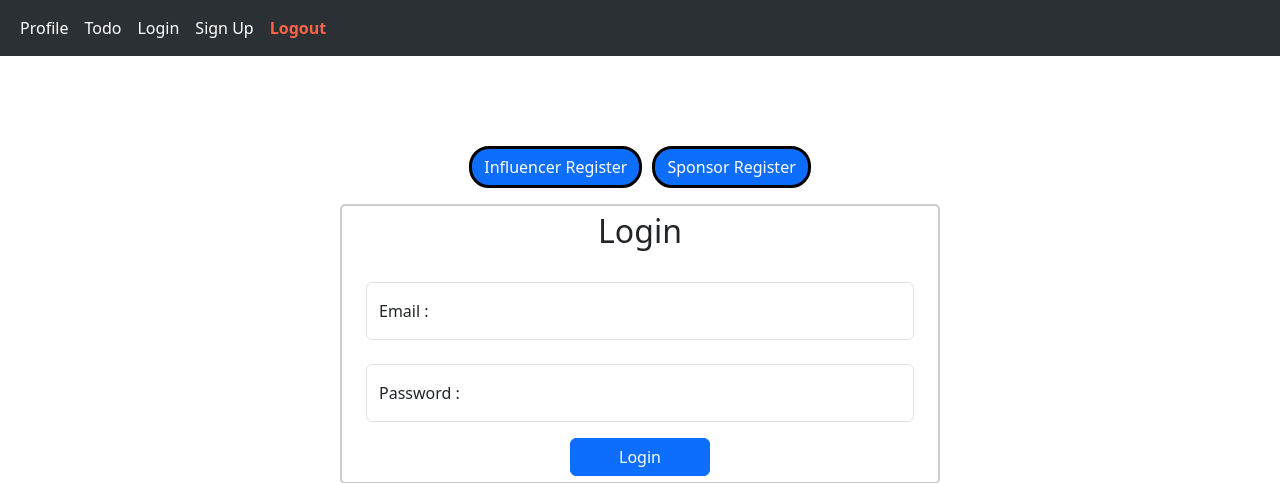
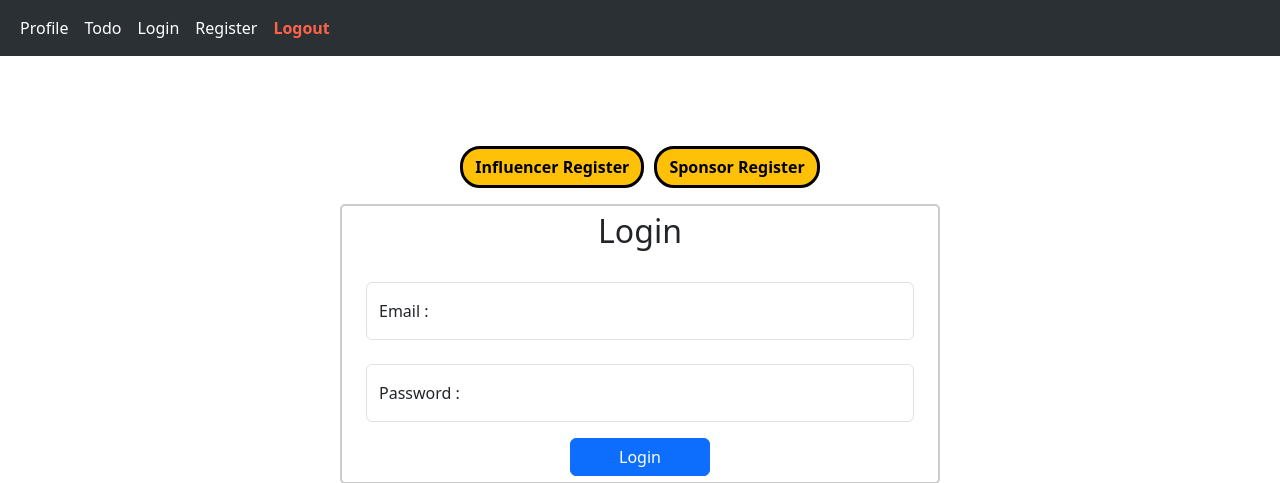
Before and after one commit to Rubix-av/IESCP, a Flask app: page /login in a window 1280 px wide. Shown: the top 483 px of the page. Run offline with Flask 3, Linux system fonts and the light colour scheme.

Commit message:
Changed titles

```diff
--- a/website/static/login.css
+++ b/website/static/login.css
@@ -19,10 +19,12 @@
     border: solid;
     border-width: 3px;
     border-color: black;
+    font-weight: bold;
 }
 #sponsor-register{
     border-radius: 20px;
     border: solid;
     border-width: 3px;
     border-color: black;
+    font-weight: bold;
 }
--- a/website/templates/base.html
+++ b/website/templates/base.html
@@ -38,7 +38,7 @@
         <a href="/profile" class="nav-link active">Profile</a>
         <a href="/todo" class="nav-link active">Todo</a>
         <a href="/login" class="nav-link active">Login</a>
-        <a href="/sign-up" class="nav-link active">Sign Up</a>
+        <a href="/register" class="nav-link active">Register</a>
         <a href="/logout" class="nav-link active" style="color: rgb(255, 99, 71);"><strong>Logout</strong></a>
 
       </div>
--- a/website/templates/login.html
+++ b/website/templates/login.html
@@ -2,8 +2,8 @@
 
 {% block content %}
 <div id="login-register-buttons">
-    <a href="/influencer-register" type="button" class="btn btn-primary" id="influencer-register">Influencer Register</a>
-    <a href="/sponsor-register" type="button" class="btn btn-primary" id="sponsor-register">Sponsor Register</a>
+    <a href="/influencer-register" type="button" class="btn btn-warning" id="influencer-register">Influencer Register</a>
+    <a href="/sponsor-register" type="button" class="btn btn-warning" id="sponsor-register">Sponsor Register</a>
   </div>
 <div class="container mt-3" align="center" id="login-container">
 
```
